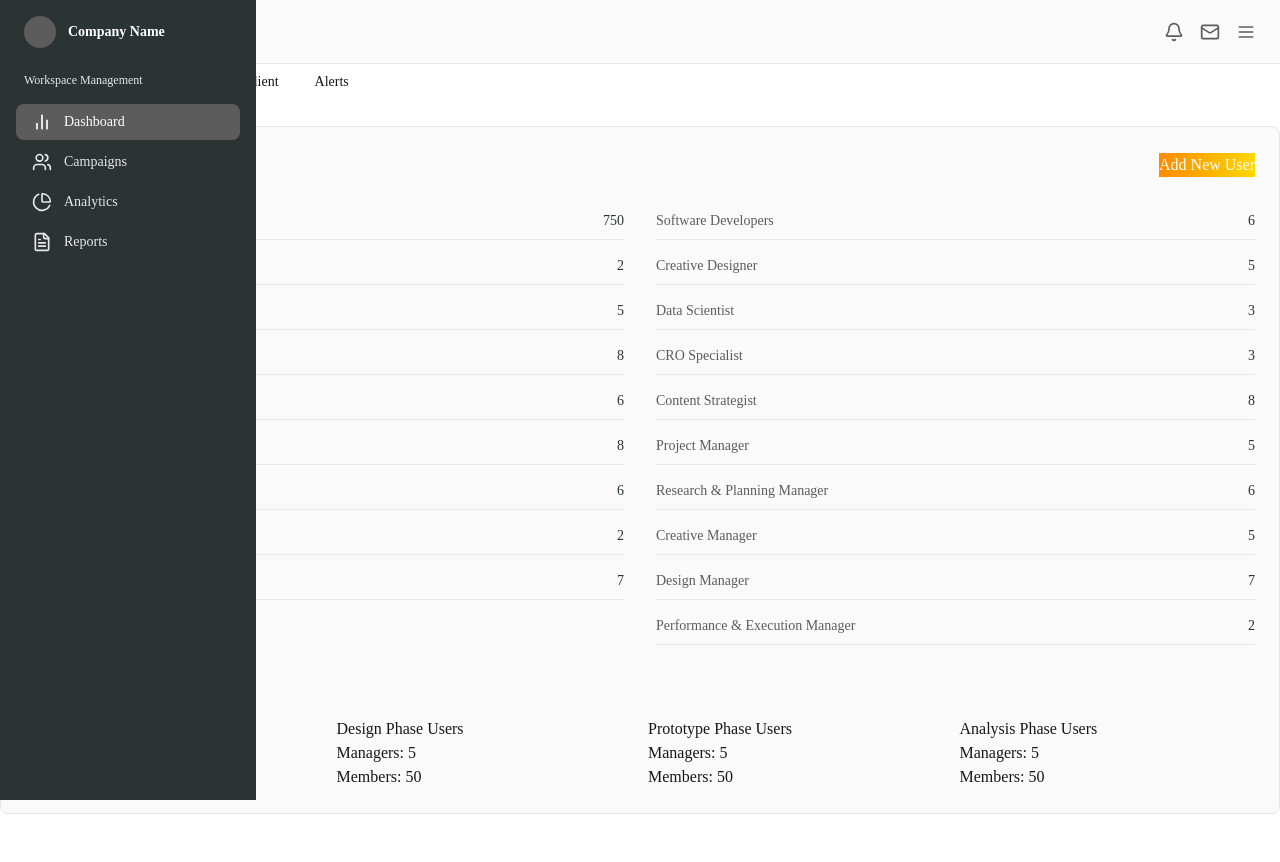
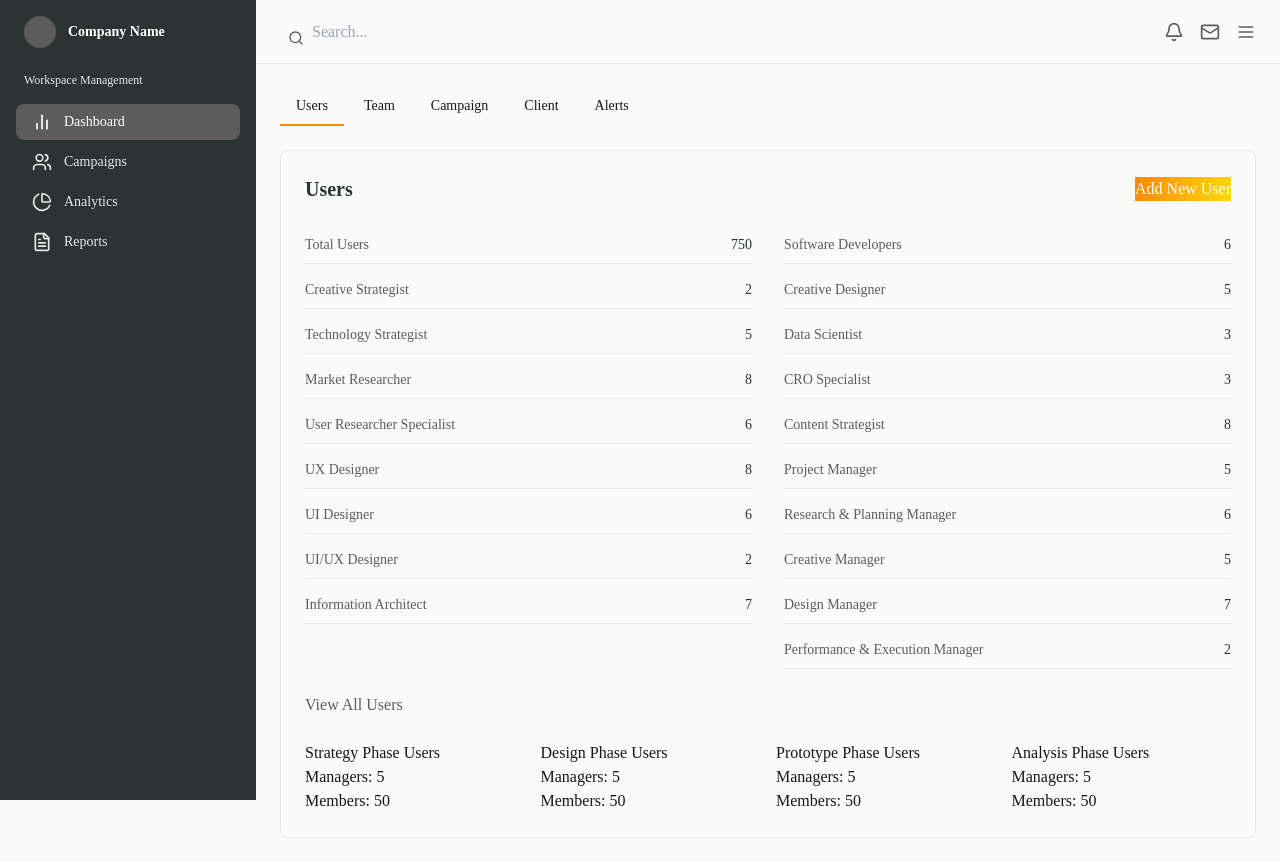
Before and after one commit to Alexandra-Shbaro/superadmin-dashboard, a Next.js app in the folder client/: page /dashboard in a window 1280 px wide. Before the commit the page ends 814 px from the top, so only its background shows below. Built offline with nearby package versions, Linux system fonts and the light colour scheme.

Commit message:
modified layout to view header and sidebar properly with children

```diff
--- a/client/app/dashboard/layout.js
+++ b/client/app/dashboard/layout.js
@@ -2,15 +2,15 @@
 import { Header } from './components/Header';
 import { Sidebar } from './components/Sidebar';
 
-const DashboardLayout= ({ children }) => {
-  return (
-    <div>
-      <Header/>
-      {children}
-      <Sidebar/>
 
-    </div>
-  );
-};
-
-export default DashboardLayout;
+export default function DashboardLayout({ children }) {
+    return (
+      <div className="min-h-screen bg-[#FAFAFA]">
+        <Sidebar />
+        <div className="pl-64">
+          <Header />
+          <main className="p-6">{children}</main>
+        </div>
+      </div>
+    );
+  }
```
